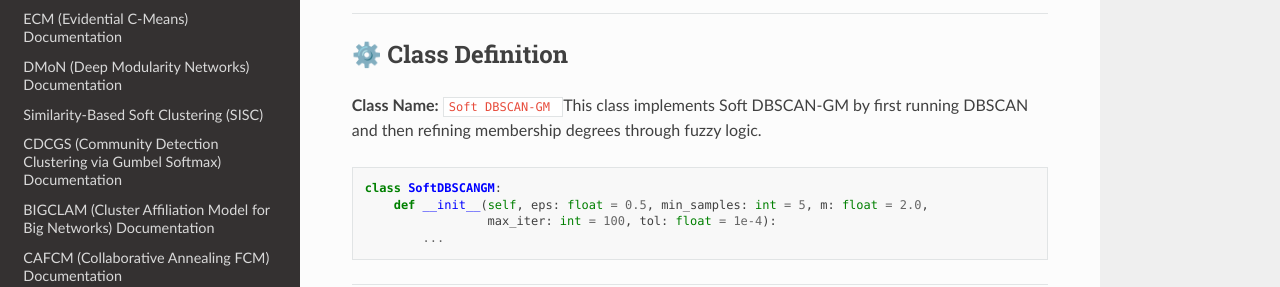
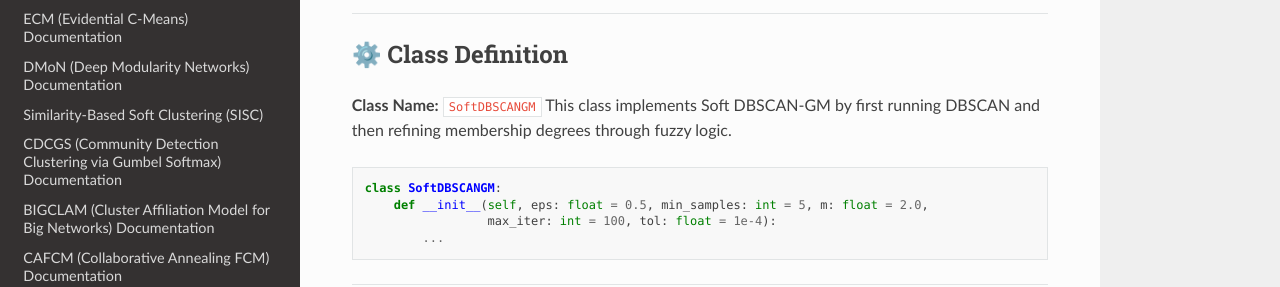
Before and after one commit to soft-clustering/soft-clustering, a Sphinx documentation site: the page built from docs/source/softdbscangm.md, in a window 1280 px wide and 900 px high. Shown: the part 299-586 px from the top of the window. Built offline with Sphinx 7.4.7 and the Read the Docs theme 3.1.0, drawn with Linux system fonts in a browser that asks for light colours.

Commit message:
fix: soft dbscan-gm doc

````diff
--- a/docs/source/softdbscangm.md
+++ b/docs/source/softdbscangm.md
@@ -7,7 +7,7 @@ Soft DBSCAN-GM is a fuzzy extension of the DBSCAN-GM algorithm. It combines dens
 ---
 
 ## ⚙️ Class Definition
-**Class Name:** `Soft DBSCAN-GM `
+**Class Name:** `SoftDBSCANGM`
 This class implements Soft DBSCAN-GM by first running DBSCAN and then refining membership degrees through fuzzy logic.
 ```python
 class SoftDBSCANGM:
````
